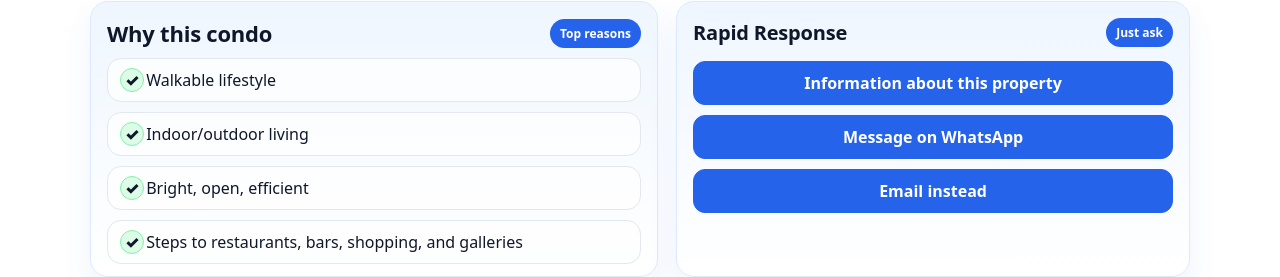
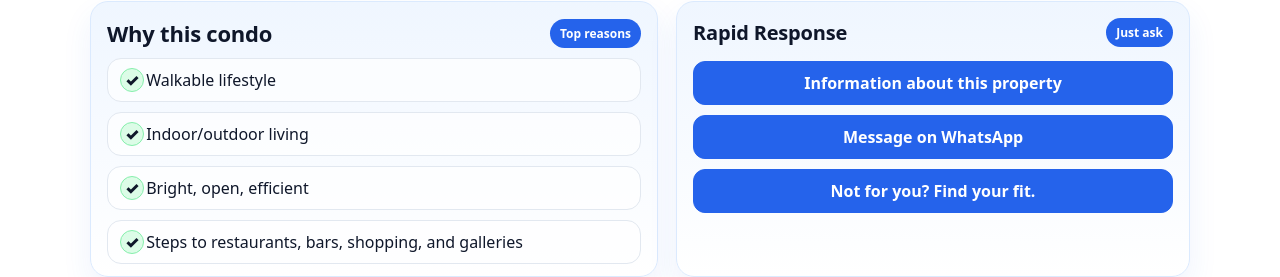
Before and after one commit to grdino/listings-gr, a Next.js app: page /listings/zr-1br-terrace-unit-a in a window 1280 px wide. Shown: the part 984-1261 px from the top of the page. Built offline with nearby package versions, Linux system fonts and the light colour scheme.

Commit message:
Update [slug].js
Add link to google form

```diff
--- a/pages/listings/[slug].js
+++ b/pages/listings/[slug].js
@@ -15,6 +15,7 @@ export default function ListingPage({ listing }) {
   const whatsappNumberE164 = "523221812109";
   const contactEmail = "gerry@ronmorgan.net";
   const phoneNumber = "+52 (322) 181-2109";
+  const googleFormLink = "https://docs.google.com/forms/d/e/1FAIpQLSd1KPuW_3fc5cxJTt6tjSVDi-pVOUckEzkZERSTfkd85DHkSw/viewform?usp=sf_link";
 
   const whatsappLink = `https://wa.me/${whatsappNumberE164}?text=${encodeURIComponent(
     `Hi! I'm interested in ${listing.title} in ${listing.addressOrArea}. Can you share details and availability?`
@@ -170,8 +171,13 @@ export default function ListingPage({ listing }) {
                 Message on WhatsApp
               </a>
 
-              <a className="btn primary" href={mailtoLink}>
-                Email instead
+              <a
+                className="btn primary"
+                href={googleFormLink}
+                target="_blank"
+                rel="noreferrer"
+              >
+                Not for you? Find your fit.
               </a>
             </div>
           </div>
```
